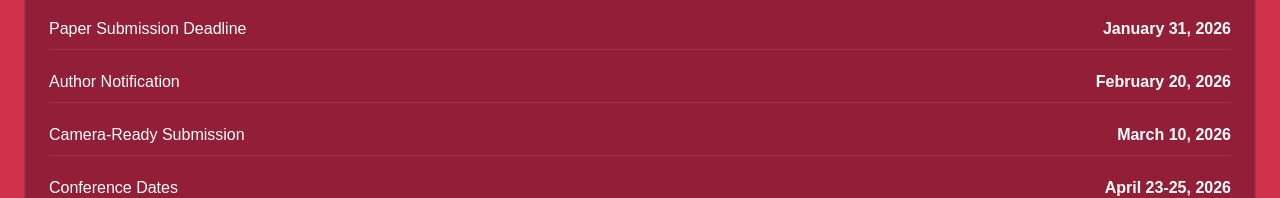
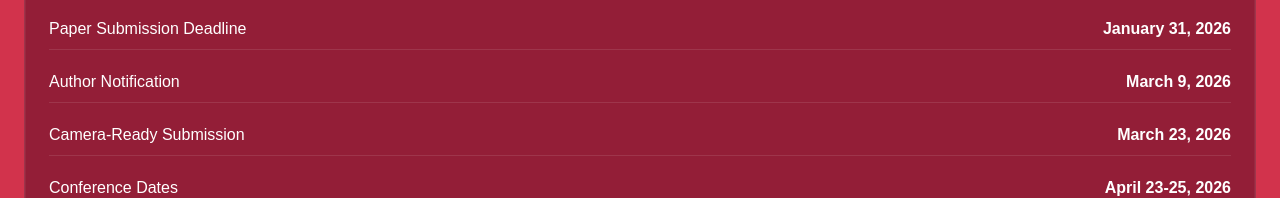
Before and after one commit to gdgoc-uic/pcsc-uic-2026, a Next.js app: page /papers in a window 1280 px wide. Shown: the part 1315-1513 px from the top of the page. Built offline with nearby package versions, Linux system fonts and the light colour scheme.

Commit message:
updated important dates

```diff
--- a/src/app/(pages)/papers/page.tsx
+++ b/src/app/(pages)/papers/page.tsx
@@ -192,11 +192,11 @@ const PapersPage = () => {
             </div>
             <div className="flex justify-between items-center py-2 border-b border-white/10">
               <span>Author Notification</span>
-              <span className="font-semibold text-white">February 20, 2026</span>
+              <span className="font-semibold text-white">March 9, 2026</span>
             </div>
             <div className="flex justify-between items-center py-2 border-b border-white/10">
               <span>Camera-Ready Submission</span>
-              <span className="font-semibold text-white">March 10, 2026</span>
+              <span className="font-semibold text-white">March 23, 2026</span>
             </div>
             <div className="flex justify-between items-center py-2">
               <span>Conference Dates</span>
```
